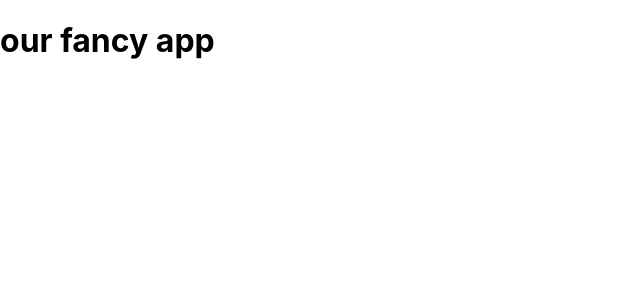
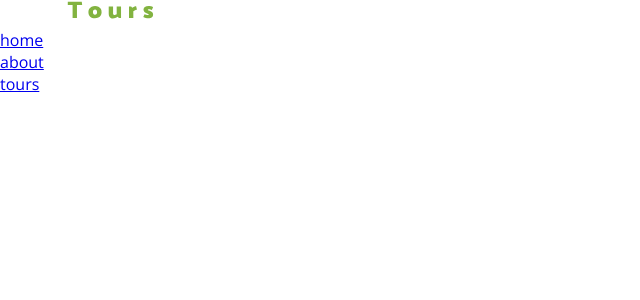
Before and after one commit to Rey-commits/Leyte_Tours_Reactjs, a React (Create React App) app: page / in a window 1280 px wide. Shown: the top 300 px of the page, without its empty margins (0-640 px from the left). Built offline with nearby package versions, Linux system fonts and the light colour scheme.

Commit message:
navbar component have been added

```diff
--- a/public/index.html
+++ b/public/index.html
@@ -1,43 +1,28 @@
 <!DOCTYPE html>
 <html lang="en">
+
 <head>
   <meta charset="utf-8" />
   <link rel="icon" href="%PUBLIC_URL%/favicon.ico" />
   <meta name="viewport" content="width=device-width, initial-scale=1" />
   <meta name="theme-color" content="#000000" />
-    <meta
-      name="description"
-      content="Web site created using create-react-app"
-    />
+  <meta name="description" content="Web site created using create-react-app" />
   <link rel="apple-touch-icon" href="%PUBLIC_URL%/logo192.png" />
-    <!--
-      manifest.json provides metadata used when your web app is installed on a
-      user's mobile device or desktop. See https://developers.google.com/web/fundamentals/web-app-manifest/
-    -->
+
   <link rel="manifest" href="%PUBLIC_URL%/manifest.json" />
-    <!--
-      Notice the use of %PUBLIC_URL% in the tags above.
-      It will be replaced with the URL of the `public` folder during the build.
-      Only files inside the `public` folder can be referenced from the HTML.
 
-      Unlike "/favicon.ico" or "favicon.ico", "%PUBLIC_URL%/favicon.ico" will
-      work correctly both with client-side routing and a non-root public URL.
-      Learn how to configure a non-root public URL by running `npm run build`.
-    -->
-    <title>React App</title>
+  <!-- GOOGLE FONTS -->
+  <link rel="preconnect" href="https://fonts.gstatic.com">
+  <link href="https://fonts.googleapis.com/css2?family=Open+Sans&display=swap" rel="stylesheet">
+  <!-- FONT AWESOME -->
+  <link rel="stylesheet" href="https://use.fontawesome.com/releases/v5.15.3/css/all.css" integrity="sha384-SZXxX4whJ79/gErwcOYf+zWLeJdY/qpuqC4cAa9rOGUstPomtqpuNWT9wdPEn2fk" crossorigin="anonymous">
+  <title>City Tours</title>
 </head>
+
 <body>
   <noscript>You need to enable JavaScript to run this app.</noscript>
   <div id="root"></div>
-    <!--
-      This HTML file is a template.
-      If you open it directly in the browser, you will see an empty page.
 
-      You can add webfonts, meta tags, or analytics to this file.
-      The build step will place the bundled scripts into the <body> tag.
+</body>
 
-      To begin the development, run `npm start` or `yarn start`.
-      To create a production bundle, use `npm run build` or `yarn build`.
-    -->
-  </body>
 </html>
--- a/src/App.js
+++ b/src/App.js
@@ -1,8 +1,12 @@
+import React from 'react';
 import './App.scss';
+import Navbar from "./components/Navbar/Navbar"
 
 function App() {
   return (
-    <h1>our fancy app</h1>
+    <React.Fragment>
+      <Navbar />
+    </React.Fragment>
   );
 }
 
--- /dev/null
+++ b/src/components/Navbar/Navbar.js
@@ -0,0 +1,23 @@
+import React from 'react'
+import logo from "../../logo.svg"
+
+function Navbar() {
+    return (
+        <nav className="navbar">
+            <img src={logo} alt="city tours company"></img>
+            <ul className="nav-links">
+                <li>
+                    <a href="/" className="nav-link">home</a>
+                </li>
+                <li>
+                    <a href="/" className="nav-link">about</a>
+                </li>
+                <li>
+                    <a href="/" className="nav-link active">tours</a>
+                </li>
+            </ul>
+        </nav>
+    )
+}
+
+export default Navbar
--- a/src/index.scss
+++ b/src/index.scss
@@ -1,13 +1,17 @@
-body {
+*{
   margin: 0;
-  font-family: -apple-system, BlinkMacSystemFont, 'Segoe UI', 'Roboto', 'Oxygen',
-    'Ubuntu', 'Cantarell', 'Fira Sans', 'Droid Sans', 'Helvetica Neue',
-    sans-serif;
-  -webkit-font-smoothing: antialiased;
-  -moz-osx-font-smoothing: grayscale;
+  padding: 0;
+  box-sizing: border-box;
 }
 
-code {
-  font-family: source-code-pro, Menlo, Monaco, Consolas, 'Courier New',
-    monospace;
+$mainBlack: #222;
+$mainGreen: #82b340;
+$mainWhite: #fff;
+$mainGrey: #ececec;
+
+
+body{
+  font-family: 'Open Sans', sans-serif;
+  background: $mainWhite;
+  color: $mainBlack;
 }
```
Also changed, not shown: src/components/Navbar/navbar.scss (added). Lines whose indentation alone changed are shown as unchanged.
